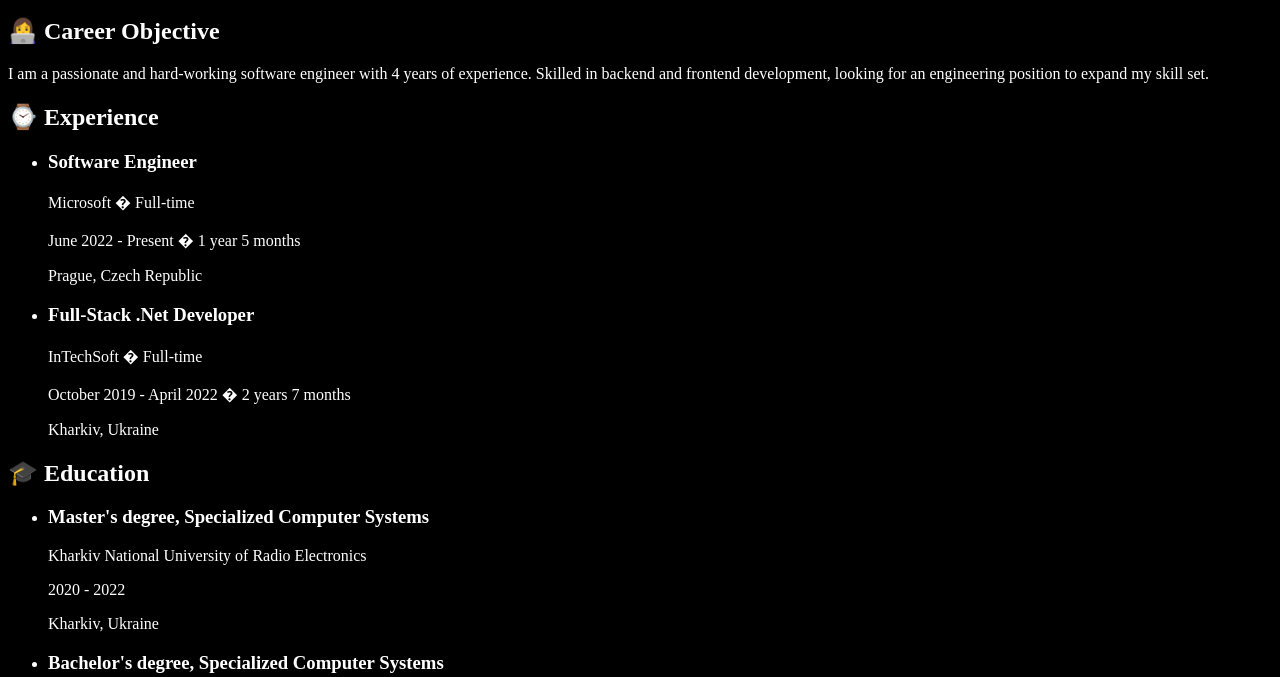
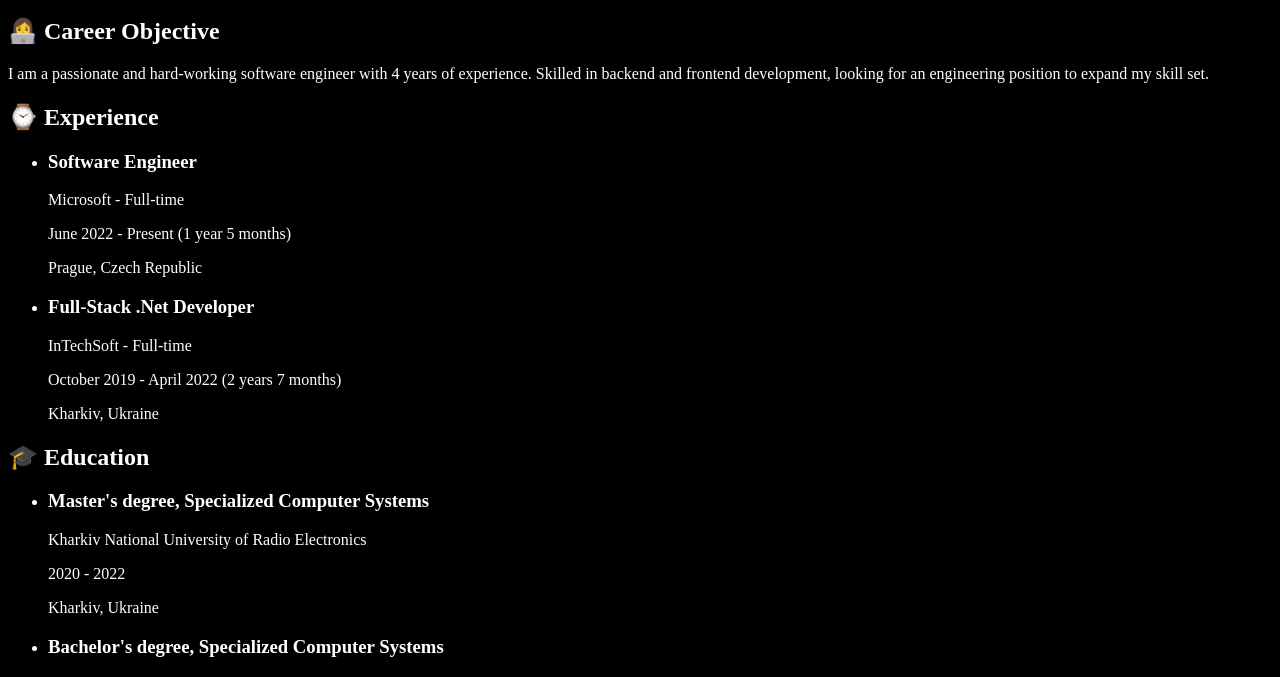
Before and after one commit to Catherine25/Catherine25.github.io, a plain HTML site: page index.html in a window 1280 px wide. Shown: the part 110-787 px from the top of the page. Drawn offline with Linux system fonts and the light colour scheme.

Commit message:
Fix broken chars

```diff
--- a/index.html
+++ b/index.html
@@ -10,14 +10,14 @@
         <ul>
             <li>
                 <h3>Software Engineer</h3>
-                <p>Microsoft � Full-time</p>
-                <p>June 2022 - Present � 1 year 5 months</p>
+                <p>Microsoft - Full-time</p>
+                <p>June 2022 - Present (1 year 5 months)</p>
                 <p>Prague, Czech Republic</p>
             </li>
             <li>
                 <h3>Full-Stack .Net Developer</h3>
-                <p>InTechSoft � Full-time</p>
-                <p>October 2019 - April 2022 � 2 years 7 months</p>
+                <p>InTechSoft - Full-time</p>
+                <p>October 2019 - April 2022 (2 years 7 months)</p>
                 <p>Kharkiv, Ukraine</p>
             </li>
         </ul>
```
